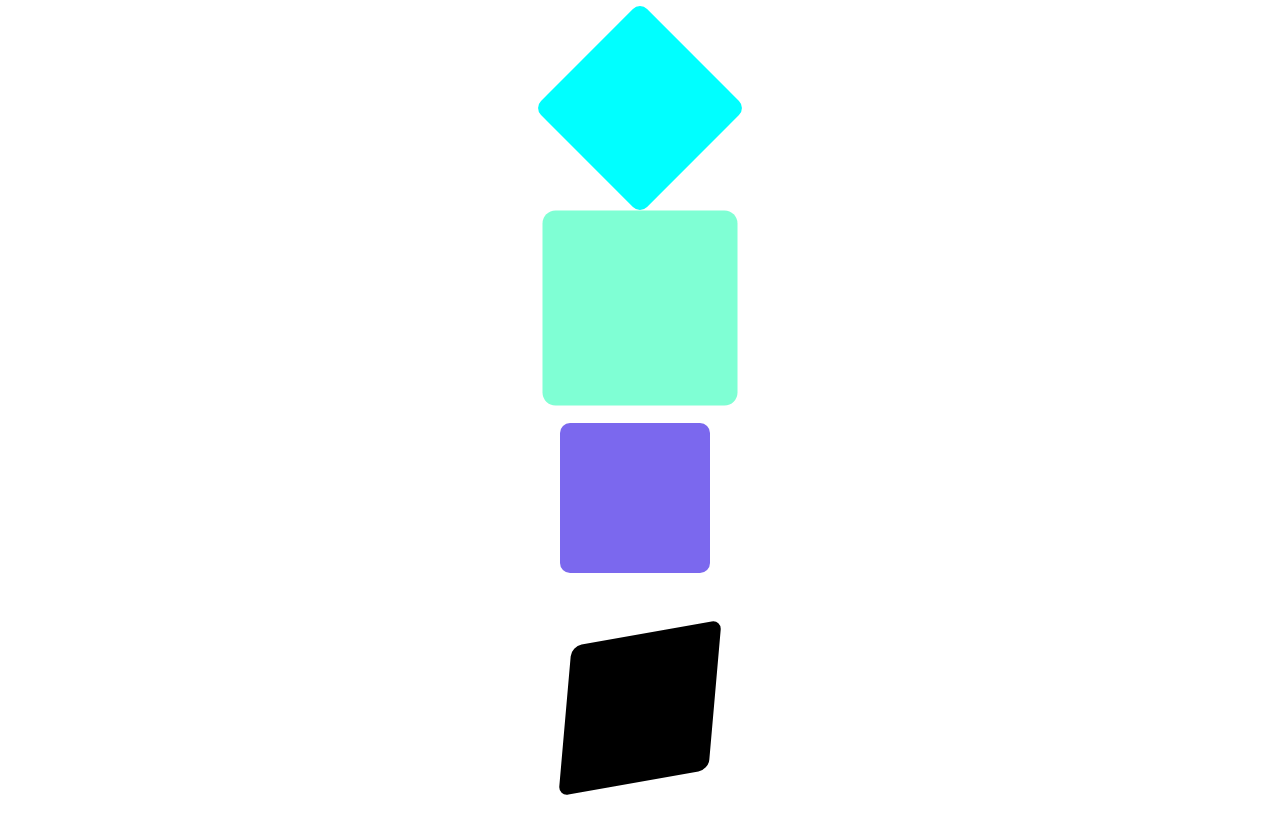
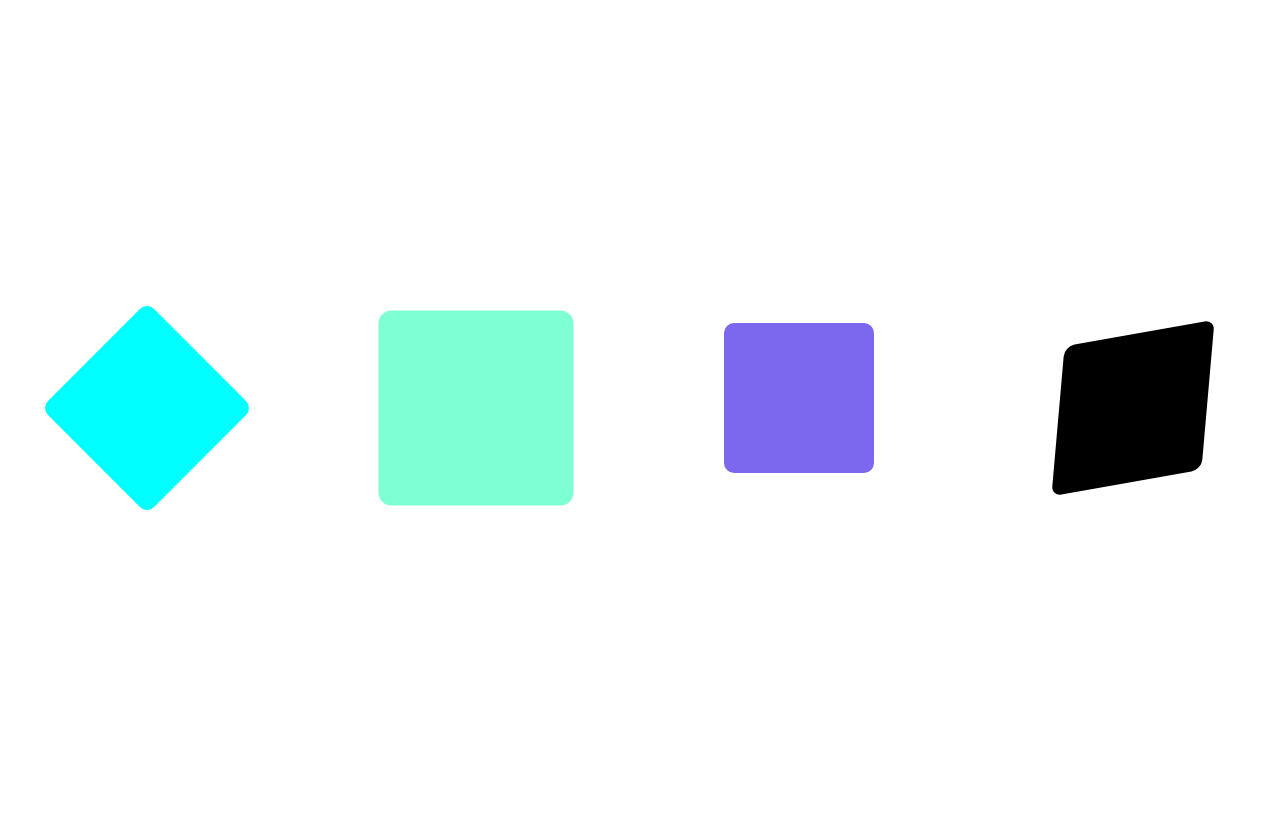
Before and after one commit to anaortsal/clase, a plain HTML site: page html/flexbox.html in a window 1280 px wide. Drawn offline with Linux system fonts and the light colour scheme.

Commit message:
flex box

```diff
--- a/html/flexbox.html
+++ b/html/flexbox.html
@@ -10,11 +10,11 @@
             /* display: grid;
             place-items: center; */
             display: flex;
-            justify-content: center;
+            justify-content: space-around;
             align-items: center;
             gap: 50px;
             flex-wrap: nowrap;
-            flex-direction: column-reverse;
+            flex-direction: row-reverse;
         }
         div#son{
             width: 150px;
```
